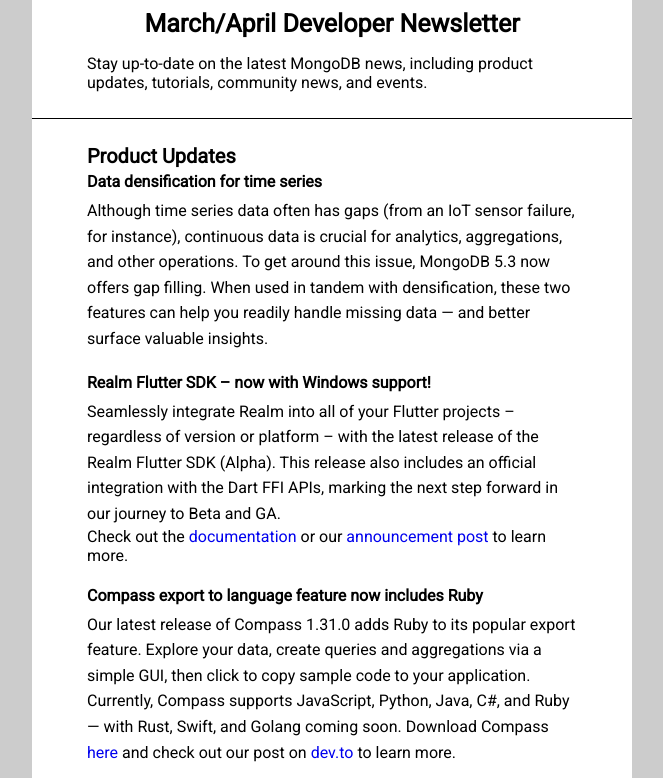
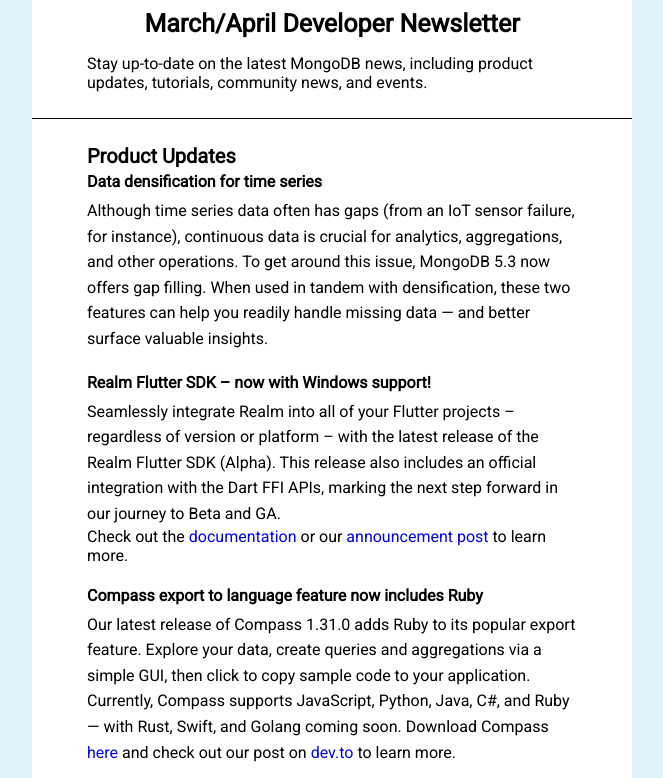
Before and after one commit to Abraham-Solis/mongoDBEmail, a plain HTML site: page index.html in a window 1280 px wide. Shown: the part 466-1244 px from the top of the page, without its empty margins (308-971 px from the left). Drawn offline with Linux system fonts and the light colour scheme.

Commit message:
background color

```diff
--- a/index.html
+++ b/index.html
@@ -26,7 +26,7 @@
 	.wrapper{
 		width: 100%;
 		table-layout: fixed;
-		background-color: #cccccc;
+		background-color: #dff2fa;
 		padding-bottom: 60px;
 	}
 
```
